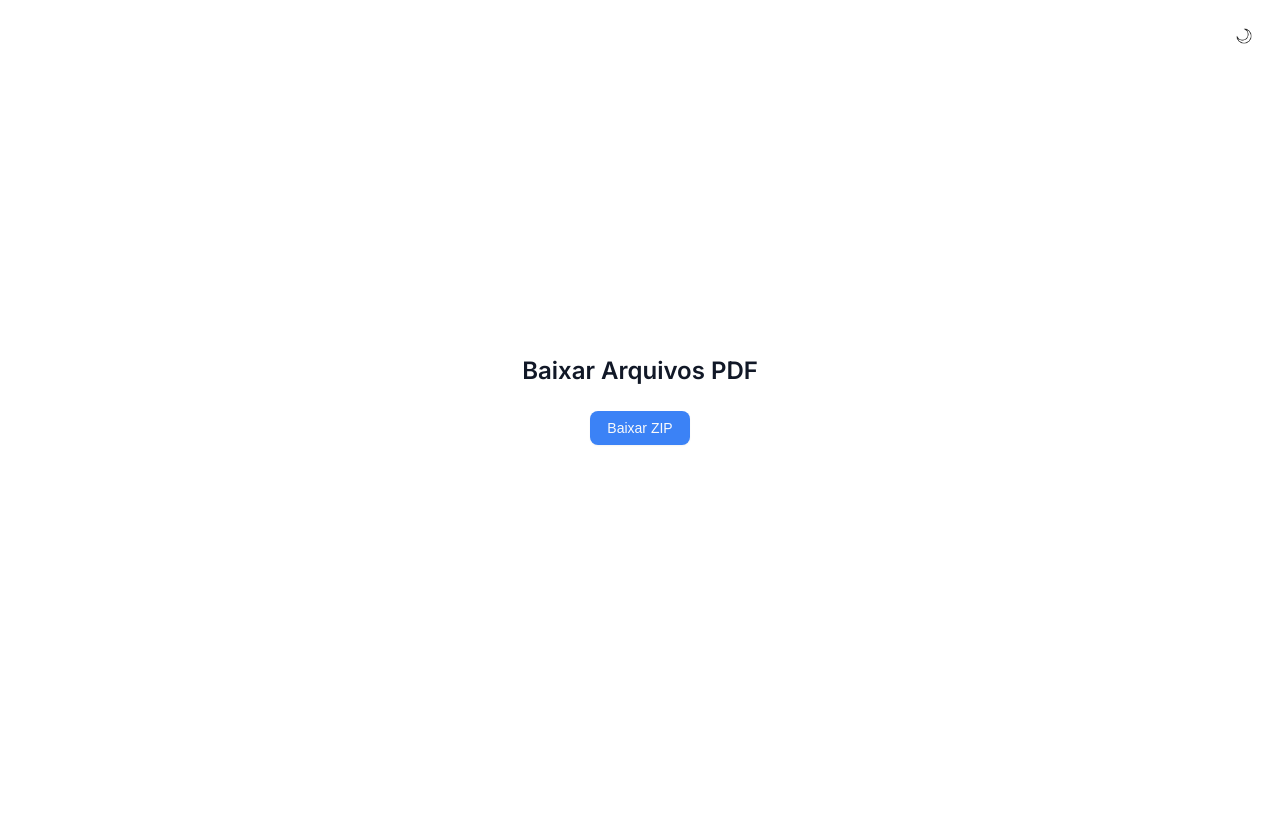
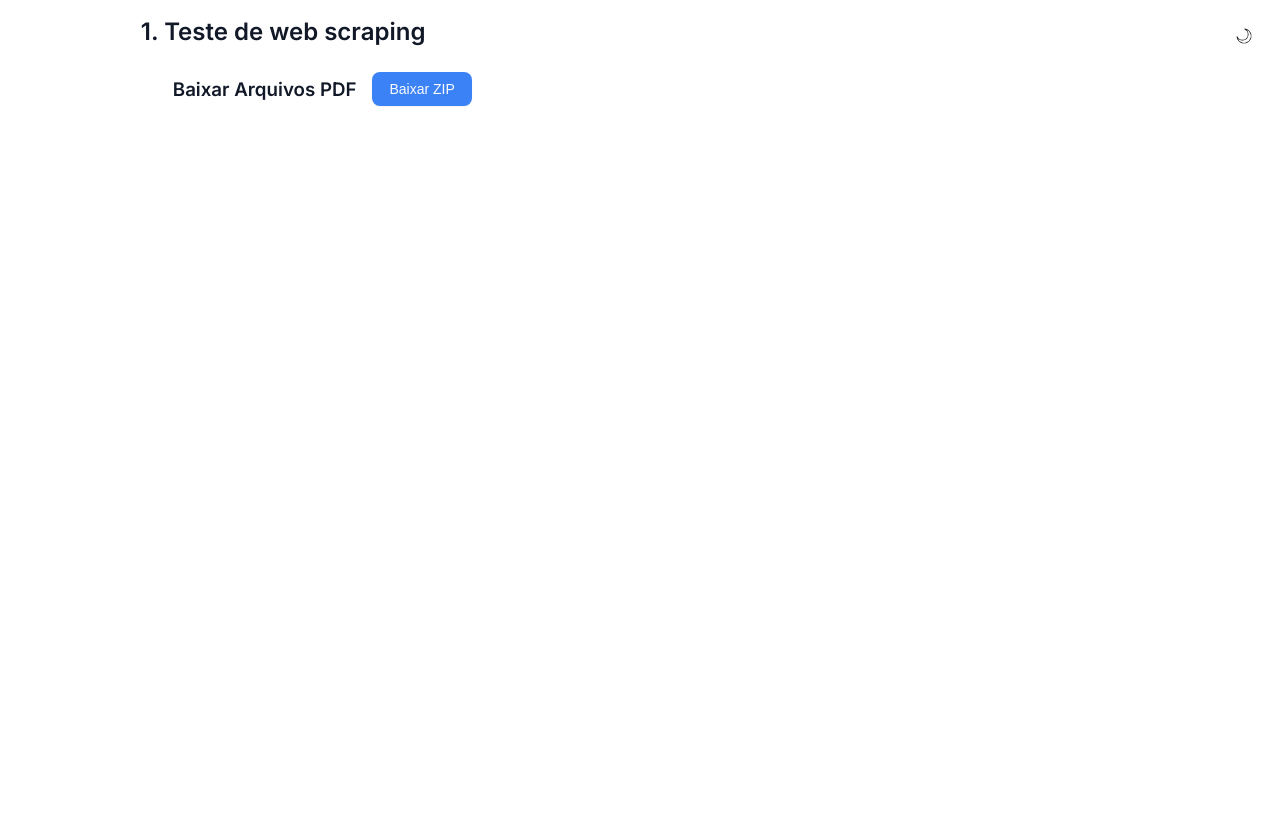
Before and after one commit to MateusGutierrez/intuitive_test, a FastAPI app: page / in a window 1280 px wide. Before the commit the page ends 445 px from the top, so only its background shows below. Run offline with FastAPI, Linux system fonts and the light colour scheme.

Commit message:
add styles

```diff
--- a/static/style.css
+++ b/static/style.css
@@ -90,7 +90,6 @@ body {
   font-family: 'Inter', -apple-system, BlinkMacSystemFont, 'Segoe UI', Roboto, Oxygen, Ubuntu, Cantarell, 'Open Sans', 'Helvetica Neue', sans-serif;
   color: var(--foreground);
   background-color: var(--background);
-  min-height: 100vh;
   display: flex;
   flex-direction: column;
   align-items: center;
@@ -98,7 +97,11 @@ body {
   padding: 1rem;
   transition: color 0.2s, background-color 0.2s;
 }
-
+.content{
+    width: 80%;
+    height: 100%;
+    min-height: 100vh;
+}
 h1 {
   font-size: 1.5rem;
   font-weight: 600;
@@ -209,3 +212,9 @@ button {
     display: block;
     fill:white;
 }
+.answer{
+    display: flex;
+    gap: 1rem;
+    align-items: center;
+    padding-left: 2rem;
+}
--- a/template/index.html
+++ b/template/index.html
@@ -14,8 +14,11 @@
         </svg>
         <img src="/static/moon.png" class="sun" width="16" height="16"/>
     </button>
-
-    <h1>Baixar Arquivos PDF</h1>
+    <main class="content">
+        <section class="card-question">
+            <h1 class="title-question">1. Teste de web scraping</h1>
+            <div class="answer">
+                <h3>Baixar Arquivos PDF</h3>
                 <button id="downloadBtn" onclick="baixarZip()">Baixar ZIP</button>
                 <div id="loading">
                     <div aria-label="Loading..." role="status" class="loader">
@@ -32,6 +35,9 @@
                         <span class="loading-text">Loading...</span>
                     </div>
                 </div>
+            </div>
+        </section>
+    </main>
 
     <script src="/static/script.js"></script>
 </body>
```
Lines whose indentation alone changed are shown as unchanged.
